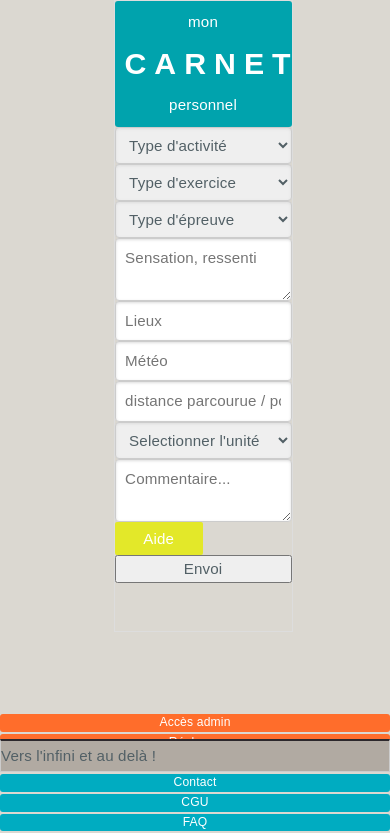
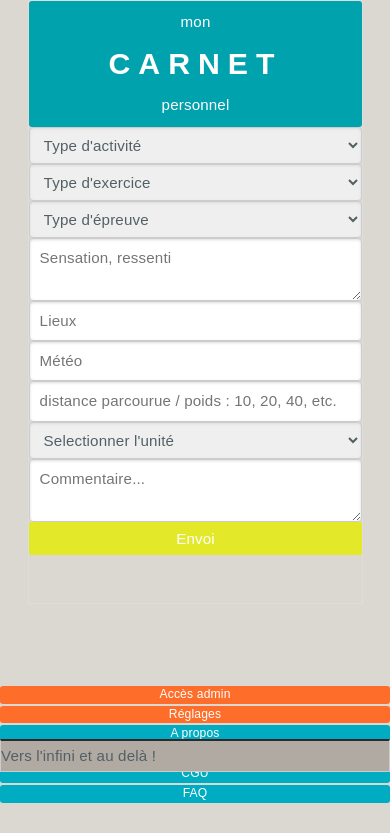
Before and after one commit to gyojishukke/strong, a PHP site: page /layoutTravailCarnet.html in a window 390 px wide. Shown: the part 72-905 px from the top of the page. After the commit the page ends 875 px from the top, so only its background shows below. Run offline with PHP 8.4, Linux system fonts and the light colour scheme.

Commit message:
sauvegarde

```diff
--- a/css/coffrage.css
+++ b/css/coffrage.css
@@ -633,45 +633,14 @@
 footer {
     border-top: solid 2px #2C282C;
 }
-@media (max-width: 640px) {
-    main {
-    flex-direction: column;
-    }
-
-/*TODO : régler le manu de nav */
-    nav,
-    aside {
-        width: auto;
-
-/*        display: inline-block;*/
-        justify-content: space-between;
-        align-content: center;
-    }
-
-    .content {
-        flex-basis: auto;
-    }
-    nav {
-        order: 1;
-
-    }
-
-}
 
 
 
 
-/*#ligneBouton {
-    display: flex;
-}*/
-/*#login {
-    display: flex;
-    border: solid 1px red;
-    width: 100%;
-}*/
-/*#login > p {
-    width: 100%;
-}*/
+
+
+
+
 form {
     display: flex;
 /*    border: solid 1px red;*/
@@ -715,9 +684,39 @@
 
 /*login responsive ===============*/
 
-@media (max-width:600px) {
+@media (max-width:650px) {
+
+    main {
+    flex-direction: column;
+    }
+
+/*TODO : régler le manu de nav */
+    nav,
+    aside {
+        width: auto;
+
+/*        display: inline-block;*/
+        justify-content: space-between;
+        align-content: center;
+    }
+
+    .content {
+        flex-basis: auto;
+    }
+    nav {
+        order: 1;
+
+    }
+    .containerBloc {
+    width: 90%;
+    margin-left: -15px;
+
+
+    }
+
     form {
         flex-direction: column;
+
     }
     form p {
         display: block;
--- a/layoutTravailCarnet.html
+++ b/layoutTravailCarnet.html
@@ -127,9 +127,9 @@
                                     <!-- <input id="remember" type="checkbox">Se souvenir de moi. -->
                                     <!-- </label> -->
                                     <div class="pure-control-group">
-                                        <button class="pure-button pure-button-primary buttonGo">Aide</button>
+<!--                                         <button class="pure-button pure-button-primary buttonGo">Aide</button> -->
                                     </div>
-                                    <input type="submit" name="submit" value="Envoi">
+                                    <input class="pure-button pure-button-primary buttonGo" type="submit" name="submit" value="Envoi">
                                     <!-- <button type="submit" name="submit" class="button-choose pure-button button-carnet" >Envoi</button> -->
                                 </div>
 
```
